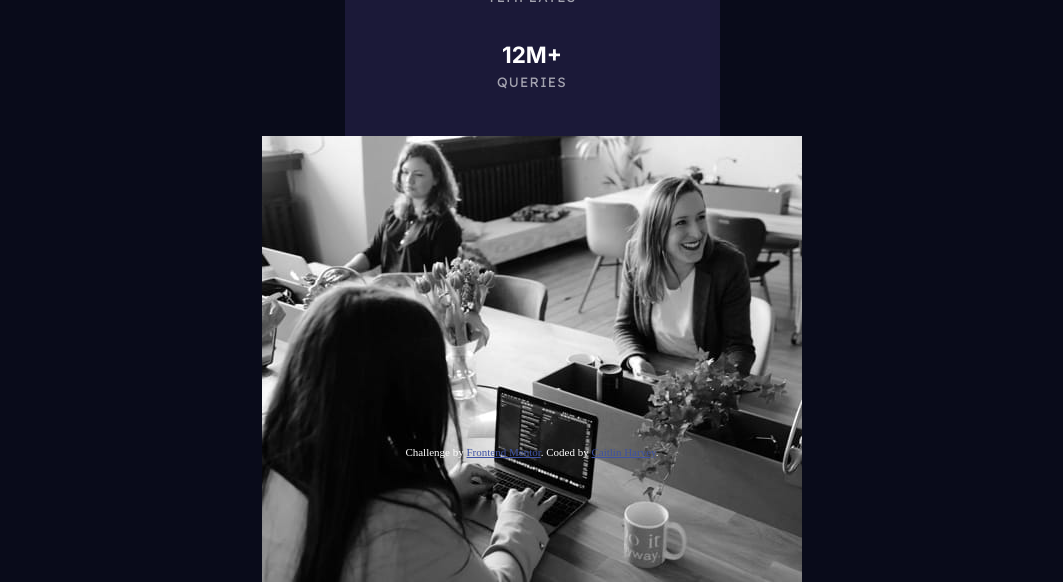
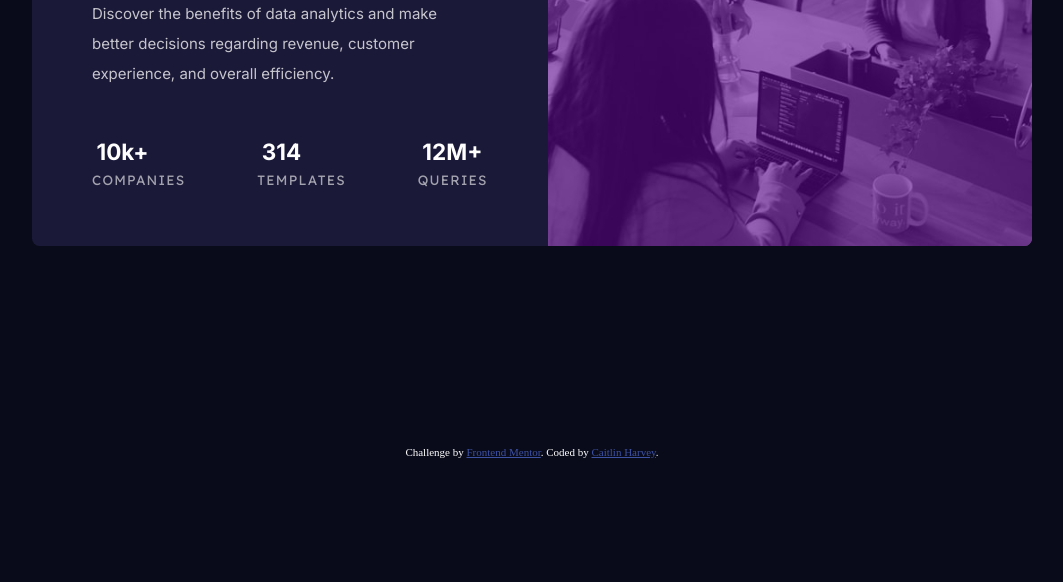
Before and after one commit to CHarvey820/stats-preview-card-component-main, a plain HTML site: page index.html in a window 1280 px wide. Shown: the part 362-944 px from the top of the page, without its empty margins (108-1171 px from the left). After the commit the page ends 828 px from the top, so only its background shows below. Drawn offline with Linux system fonts and the light colour scheme.

Commit message:
finish desktop version

```diff
--- a/index.html
+++ b/index.html
@@ -63,11 +63,14 @@
             </div>
           </div>
         </div>
-        <img
-          src="./images/image-header-desktop.jpg"
-          class="img-desktop"
-          alt="three women working at a desk in a coffee shop"
-        />
+        <div class="img-container-desktop">
+          <div class="violet-desktop"></div>
+          <img
+            src="./images/image-header-desktop.jpg"
+            class="img-desktop"
+            alt="three women working at a desk in a coffee shop"
+          />
+        </div>
       </div>
     </main>
 
--- a/styles.css
+++ b/styles.css
@@ -36,12 +36,12 @@ h2 {
   color: var(--clr-white);
 }
 
-h1{
+h1 {
   font-size: 2.2em;
 }
 
-h2{
-    margin: .2em;
+h2 {
+  margin: 0.2em;
 }
 
 .container {
@@ -52,7 +52,7 @@ h2{
   align-items: center;
   justify-content: center;
   text-align: center;
-  border-radius: .5em;
+  border-radius: 0.5em;
 }
 
 .information {
@@ -74,11 +74,11 @@ h2{
   color: var(--clr-whiteAccent2);
   font-family: var(--font-lexend-deca);
   font-weight: var(--wt-400);
-  font-size: .9em;
-  letter-spacing: .09em;
+  font-size: 0.9em;
+  letter-spacing: 0.09em;
 }
 
-.stats-col{
+.stats-col {
   padding: 1em;
 }
 
@@ -88,21 +88,21 @@ h2{
 
 .img-mobile {
   width: 100%;
-  border-radius: .5em .5em 0 0;
+  border-radius: 0.5em 0.5em 0 0;
 }
 
 .img-desktop {
   display: none;
 }
 
-.violet-mobile{
+.violet-mobile {
   width: 375px;
   height: 275.233px;
-    border-radius: .5em .5em 0 0;
+  border-radius: 0.5em 0.5em 0 0;
   background-color: hsl(277, 91%, 30%);
   position: absolute;
   overflow: hidden;
-    opacity: .6;
+  opacity: 0.6;
 }
 
 /* pre-included attribution css moved from index <style> */
@@ -116,16 +116,71 @@ h2{
 }
 
 /* non-mobile settings */
-@media (min-width: 801px) {
-  .img-mobile {
-    display: none;
+@media (min-width: 905px) {
+  h1 {
+    margin: 0;
   }
 
-  .violet-mobile{
+  .container {
+    flex-direction: row;
+    max-width: 1000px;
+    height: 400px;
+  }
+
+  .information {
+    display: flex;
+    flex-direction: column;
+    justify-content: center;
+    height: 100%;
+    width: 60%;
+    text-align: left;
+    padding: 2em 4em;
+  }
+
+  .description {
+    font-size: 1em;
+    text-align: left;
+    margin-top: 1em;
+    margin-bottom: 2em;
+    padding-right: 2em;
+  }
+
+  .stats {
+    display: flex;
+    flex-direction: row;
+    justify-content: space-between;
+    padding-left: 0;
+    text-align: left;
+    margin-top: 1em;
+  }
+
+  .stats-col {
+    text-align: left;
+    padding: 0;
+  }
+
+  .img-container-desktop {
+    display: block;
+    height: 100%;
+  }
+
+  .violet-desktop {
+    position: absolute;
+    overflow: hidden;
+    width: 484.3px;
+    height: 400px;
+    border-radius: 0 0.5em 0.5em 0;
+    background-color: hsl(277, 91%, 30%);
+    opacity: 0.6;
+  }
+
+  .img-container-mobile {
     display: none;
   }
 
   .img-desktop {
     display: block;
+    height: 100%;
+    border-radius: 0 0.5em 0.5em 0;
   }
 }
```
Lines whose indentation alone changed are shown as unchanged.
